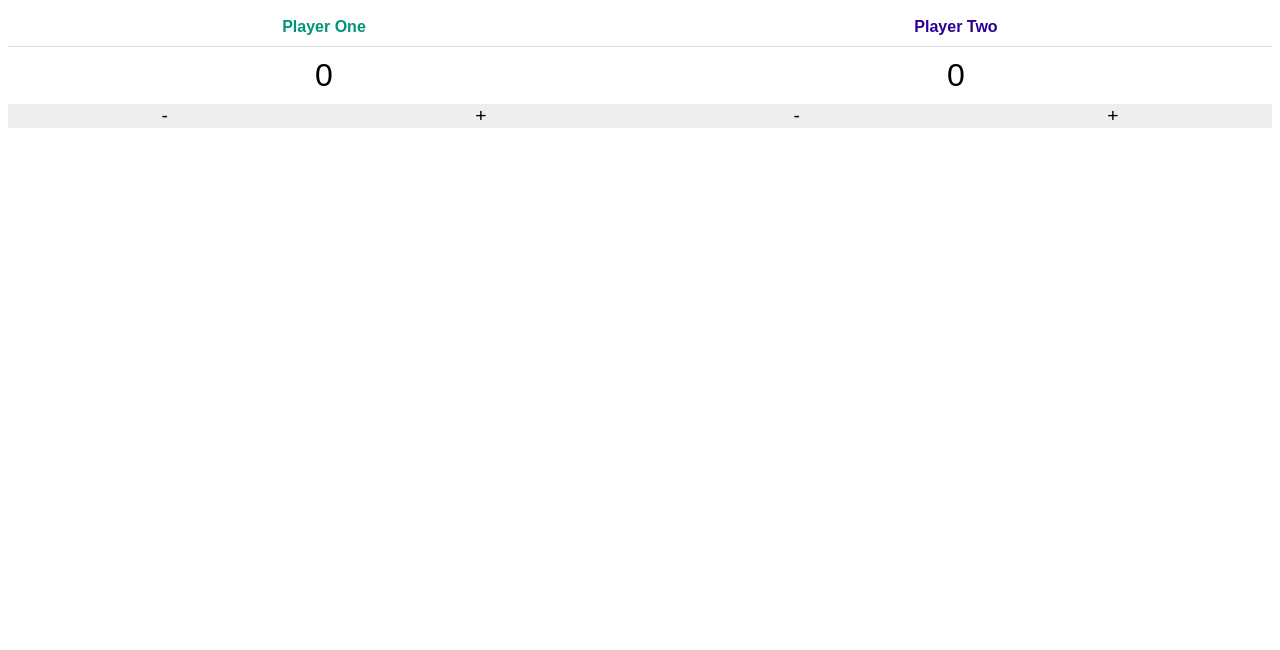
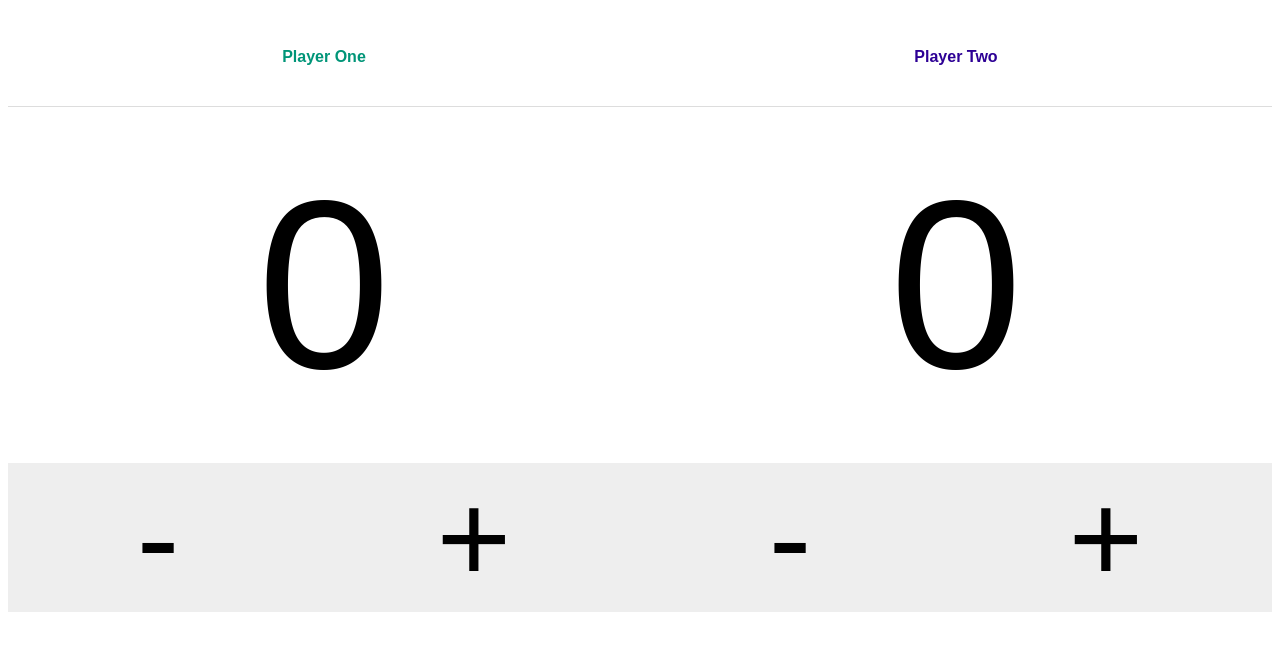
Before and after one commit to heatherzh01/idd_scoring, a plain HTML site: page index.html in a window 1280 px wide. Drawn offline with Linux system fonts and the light colour scheme.

Commit message:
size changes

```diff
--- a/main.css
+++ b/main.css
@@ -7,7 +7,7 @@
 
 .scoreboard__name,
 .scoreboard__score {
-    padding: 10px;
+    padding: 40px;
     text-align: center;
 }
 
@@ -25,7 +25,7 @@
 }
 
 .scoreboard__score {
-    font-size: 2em;
+    font-size: 15em;
 }
 
 .scoreboard__controls {
@@ -37,7 +37,7 @@
     border: none;
     background: #eee;
     cursor: pointer;
-    font-size: 1.2em;
+    font-size: 8em;
 }
 
 .scoreboard__control-button:hover {
```
